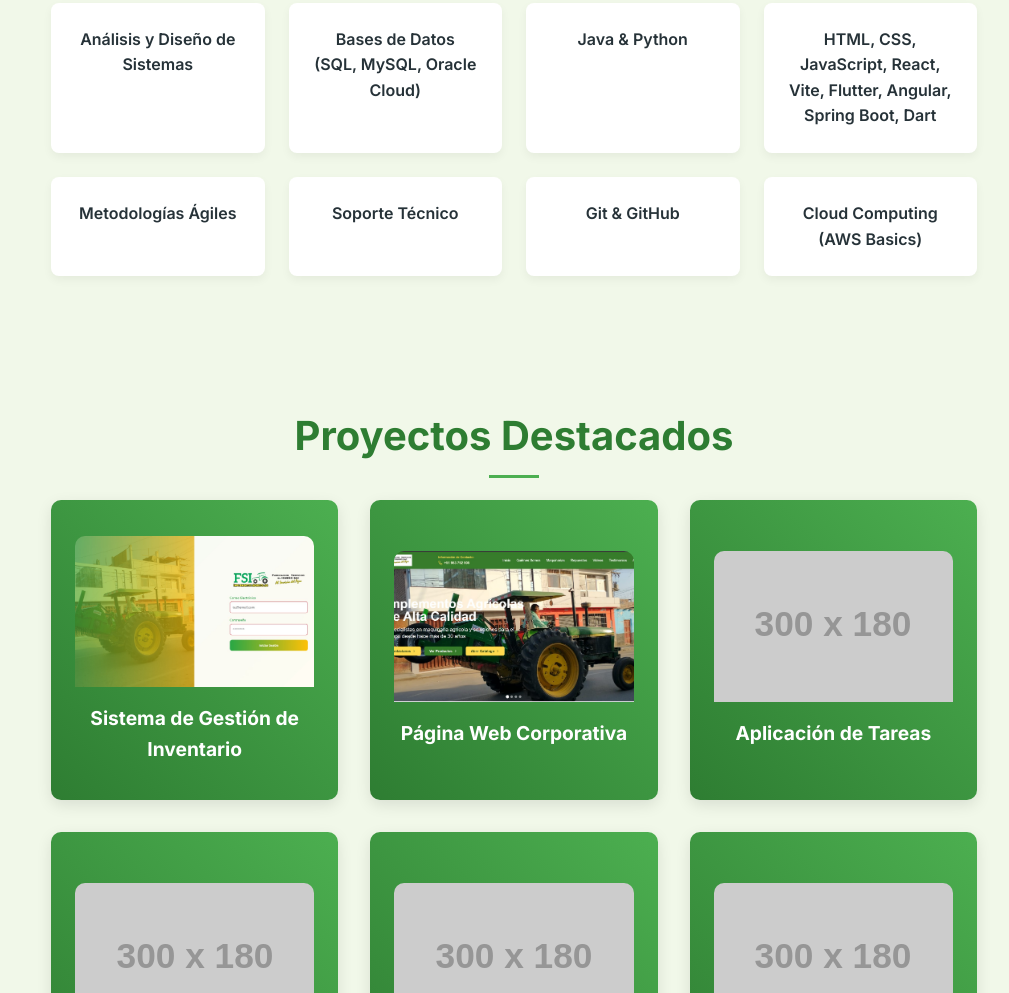
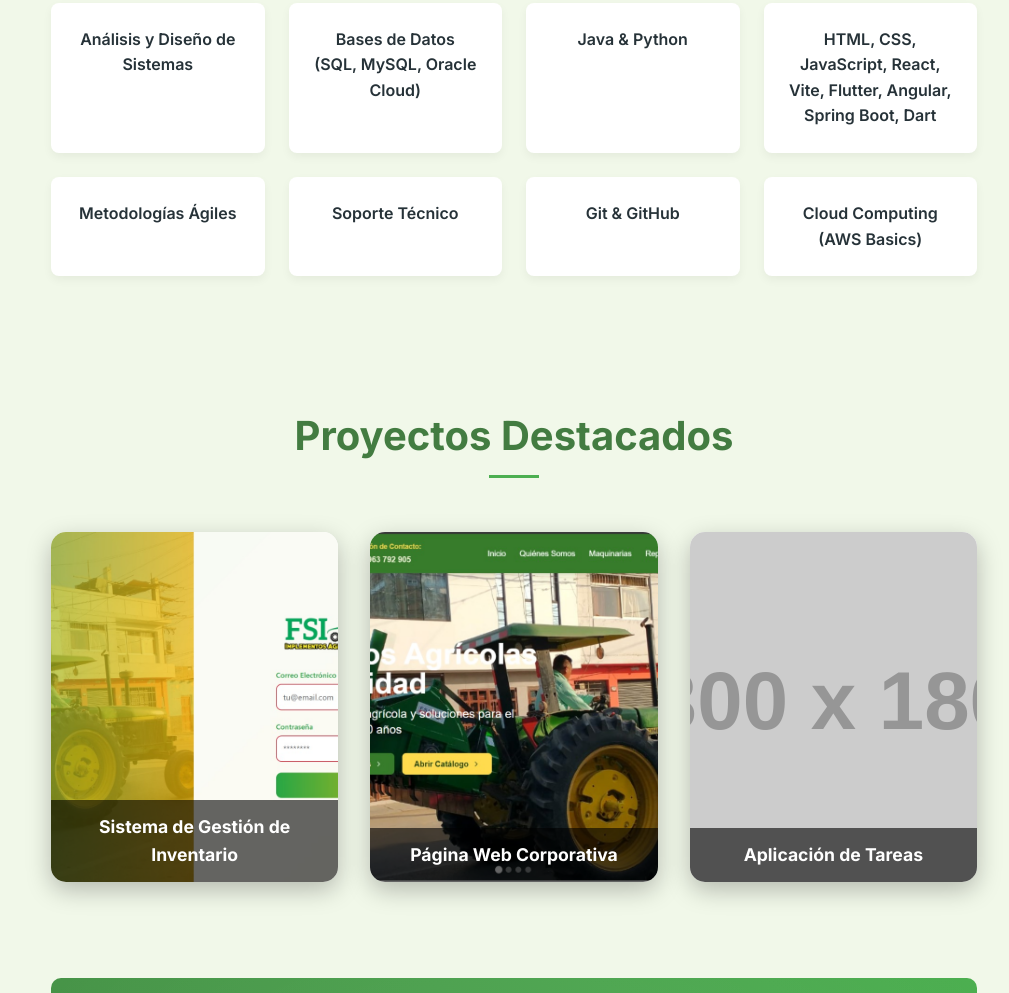
Before and after one commit to LuisValle79/cv_luisvalle, a plain HTML site: page index.html in a window 1280 px wide. Shown: the part 1807-2800 px from the top of the page, without its empty margins (271-1280 px from the left). Drawn offline with nearby package versions, Linux system fonts and the light colour scheme; placeholder pictures from the web are drawn by us.

Commit message:
update css

```diff
--- a/index.html
+++ b/index.html
@@ -93,6 +93,7 @@
 <section id="proyectos">
     <h2>Proyectos Destacados</h2>
     <div class="proyectos-container">
+
         <div class="card">
             <div class="card-inner">
                 <div class="card-front">
@@ -101,9 +102,15 @@
                 </div>
                 <div class="card-back">
                     <p>Desarrollo de un sistema para gestionar stock, proveedores y ventas con Java y MySQL, mejorando la eficiencia en un 30%.</p>
+                    <div class="tech-icons">
+                        <i class="fab fa-java"></i>
+                        <i class="fas fa-database"></i>
+                        <i class="fab fa-html5"></i>
                     </div>
                 </div>
             </div>
+        </div>
+
         <div class="card">
             <div class="card-inner">
                 <div class="card-front">
@@ -111,10 +118,16 @@
                     <h3>Página Web Corporativa</h3>
                 </div>
                 <div class="card-back">
-                            <p>Diseño responsivo para una PYME usando HTML, CSS y JavaScript, incrementando su visibilidad online y mejorando la experiencia del usuario generando más ventas.</p>
+                    <p>Diseño responsivo para una PYME usando HTML, CSS y JavaScript, incrementando su visibilidad online y generando más ventas.</p>
+                    <div class="tech-icons">
+                        <i class="fab fa-html5"></i>
+                        <i class="fab fa-css3-alt"></i>
+                        <i class="fab fa-js"></i>
                     </div>
                 </div>
             </div>
+        </div>
+
         <div class="card">
             <div class="card-inner">
                 <div class="card-front">
@@ -123,49 +136,24 @@
                 </div>
                 <div class="card-back">
                     <p>Aplicación web para gestión de tareas con Python y Flask, integrando notificaciones en tiempo real.</p>
-                        </div>
-                    </div>
-                </div>
-                <div class="card">
-                    <div class="card-inner">
-                        <div class="card-front">
-                            <img src="https://via.placeholder.com/300x180" alt="Aplicación de Tareas">
-                            <h3>Aplicación de Tareas</h3>
-                        </div>
-                        <div class="card-back">
-                            <p>Aplicación web para gestión de tareas con Python y Flask, integrando notificaciones en tiempo real.</p>
-                        </div>
-                    </div>
-                </div>
-                <div class="card">
-                    <div class="card-inner">
-                        <div class="card-front">
-                            <img src="https://via.placeholder.com/300x180" alt="Aplicación de Tareas">
-                            <h3>Aplicación de Tareas</h3>
-                        </div>
-                        <div class="card-back">
-                            <p>Aplicación web para gestión de tareas con Python y Flask, integrando notificaciones en tiempo real.</p>
-                        </div>
-                    </div>
-                </div>
-                <div class="card">
-                    <div class="card-inner">
-                        <div class="card-front">
-                            <img src="https://via.placeholder.com/300x180" alt="Aplicación de Tareas">
-                            <h3>Aplicación de Tareas</h3>
-                        </div>
-                        <div class="card-back">
-                            <p>Aplicación web para gestión de tareas con Python y Flask, integrando notificaciones en tiempo real.</p>
+                    <div class="tech-icons">
+                        <i class="fab fa-python"></i>
+                        <i class="fab fa-html5"></i>
+                        <i class="fab fa-js"></i>
                     </div>
                 </div>
             </div>
         </div>
+
+    </div>
 </section>
+
 
         <section id="contacto">
             <h2>Contáctame</h2>
             <div class="contact-container">
-                <p>Estoy disponible para colaborar en proyectos innovadores. ¡Envíame un mensaje o conéctate conmigo a través de mis redes!</p>
+                <p>💡 Desarrollamos tu idea en software, web o app móvil
+Transformo tus necesidades en soluciones tecnológicas eficientes y escalables. Escríbeme y conversemos sobre tu proyecto. ¡Envíame un mensaje o conéctate conmigo a través de mis redes!</p>
                 <form class="contact-form" id="contact-form">
                     <input type="text" name="name" placeholder="Tu Nombre" required>
                     <input type="email" name="email" placeholder="Tu Email" required>
@@ -177,7 +165,7 @@
                 <div id="form-message" style="margin-top: 1rem;"></div>
                 <div class="contact-info">
                     <a href="mailto:luisvalle231990@gmail.com"><i class="fas fa-envelope"></i> luisvalle231990@gmail.com</a>
-                    <a href="https://www.linkedin.com/in/luis-valle-coronado-50b2591ab/" target="_blank"><i class="fab fa-linkedin"></i> LinkedIn</a>
+                    <a href="https://www.linkedin.com/in/luis-valle-coronado-50b2591ab/" target="_blank" ><i class="fab fa-linkedin"></i> LinkedIn</a>
                     <a href="https://github.com/LuisValle79?tab=repositories" target="_blank"><i class="fab fa-github"></i> GitHub</a>
                     <a href="https://wa.me/985928062" target="_blank"><i class="fab fa-whatsapp"></i> WhatsApp</a>
                 </div>
--- a/style.css
+++ b/style.css
@@ -1,5 +1,5 @@
 :root {
-            --primary-color: #2e7d32; /* Professional Green */
+            --primary-color: #0a530ac1; /* Professional Green */
             --secondary-color: #4caf50; /* Lighter Green */
             --background-color: #f1f8e9; /* Light Greenish Background */
             --surface-color: #ffffff; /* White */
@@ -43,6 +43,7 @@
             color: var(--surface-color);
             padding: 2rem;
             display: flex;
+            justify-content: center;
             flex-direction: column;
             align-items: center;
             text-align: center;
@@ -306,72 +307,135 @@
         }
 
 /* Proyectos */
+
+
+/* Contenedor de proyectos */
 .proyectos-container {
     display: grid;
-            grid-template-columns: repeat(3, 1fr);
+    grid-template-columns: repeat(auto-fit, minmax(280px, 1fr));
     gap: 2rem;
+    padding: 2rem 0;
 }
 
+/* Card */
 .card {
     background: transparent;
-            height: 300px;
-            perspective: 1000px;
+    height: 350px;
+    perspective: 1200px; /* profundidad 3D */
+    position: relative;
 }
 
+/* Contenedor interno que rota */
 .card-inner {
     position: relative;
     width: 100%;
     height: 100%;
-            transition: transform 0.6s;
+    transition: transform 0.8s ease;
     transform-style: preserve-3d;
 }
 
+/* Rotación en hover */
 .card:hover .card-inner {
     transform: rotateY(180deg);
 }
 
-        .card-front, .card-back {
+/* Parte frontal y trasera */
+.card-front,
+.card-back {
     position: absolute;
     width: 100%;
     height: 100%;
     backface-visibility: hidden;
+    border-radius: 15px;
+    overflow: hidden;
     display: flex;
     flex-direction: column;
-            justify-content: center;
-            align-items: center;
-            padding: 1.5rem;
-            border-radius: 10px;
-            box-shadow: 0 5px 15px rgba(0, 0, 0, 0.1);
+    justify-content: flex-end;
+    box-shadow: 0 8px 25px rgba(0,0,0,0.25);
 }
 
+/* Parte frontal */
 .card-front {
-            background: linear-gradient(45deg, var(--primary-color), var(--secondary-color));
-            color: var(--surface-color);
+    background-color: #fff;
+}
+.card-front img {
+    position: absolute;
+    top: 0;
+    left: 0;
+    width: 100%;
+    height: 100%;
+    object-fit: cover;
+    z-index: 1;
+}
+.card-front h3 {
+    position: relative;
+    z-index: 2;
+    background: rgba(0, 0, 0, 0.6);
+    color: white;
+    width: 100%;
+    padding: 0.8rem;
+    font-size: 1.1rem;
+    text-align: center;
+    margin: 0;
 }
 
-        .card-front img {
-            width: 100%;
-            height: 60%;
-            object-fit: cover;
-            border-radius: 10px 10px 0 0;
+/* Parte trasera mejorada */
+.card-back {
+    background: linear-gradient(135deg, #0f2027, #203a43, #2c5364);
+    color: white;
+    transform: rotateY(180deg);
+    padding: 1.5rem;
+    text-align: center;
+    justify-content: center;
+    display: flex;
+    flex-direction: column;
+    gap: 1rem;
+    box-shadow: inset 0 0 40px rgba(255, 255, 255, 0.05);
+    position: relative;
 }
 
-        .card-front h3 {
-            font-size: 1.2rem;
-            margin-top: 1rem;
-            text-align: center;
+/* Efecto diagonal decorativo */
+.card-back::before {
+    content: "";
+    position: absolute;
+    top: 0;
+    left: -50%;
+    width: 200%;
+    height: 100%;
+    /* Efecto de brillo diagonal animado */
+    background: linear-gradient(120deg, rgba(255,255,255,0.10) 0%, rgba(255,255,255,0.02) 100%);
+    animation: diagonalShine 2.5s linear infinite;
+    opacity: 0.7;
+    background: rgba(7, 173, 26, 0.537);
+    transform: rotate(-15deg);
+    pointer-events: none;
 }
 
-        .card-back {
-            background: var(--surface-color);
-            color: var(--text-color);
-            transform: rotateY(180deg);
-            text-align: center;
+/* Texto trasero */
+.card-back p {
+    font-size: 1rem;
+    line-height: 1.4;
+    z-index: 1;
+    position: relative;
 }
 
-        .card-back p {
-            font-size: 0.9rem;
+/* Iconos tecnológicos */
+.tech-icons {
+    display: flex;
+    gap: 0.8rem;
+    justify-content: center;
+    font-size: 1.6rem;
+    z-index: 1;
 }
+.tech-icons i {
+    transition: transform 0.3s ease, color 0.3s ease;
+}
+.tech-icons i:hover {
+    transform: scale(1.2);
+    color: #ffd700; /* efecto dorado al pasar el ratón */
+}
+
+
 
         /* Contacto */
         #contacto {
```
Also changed, not shown: 1 other file. Lines whose indentation alone changed are shown as unchanged.
